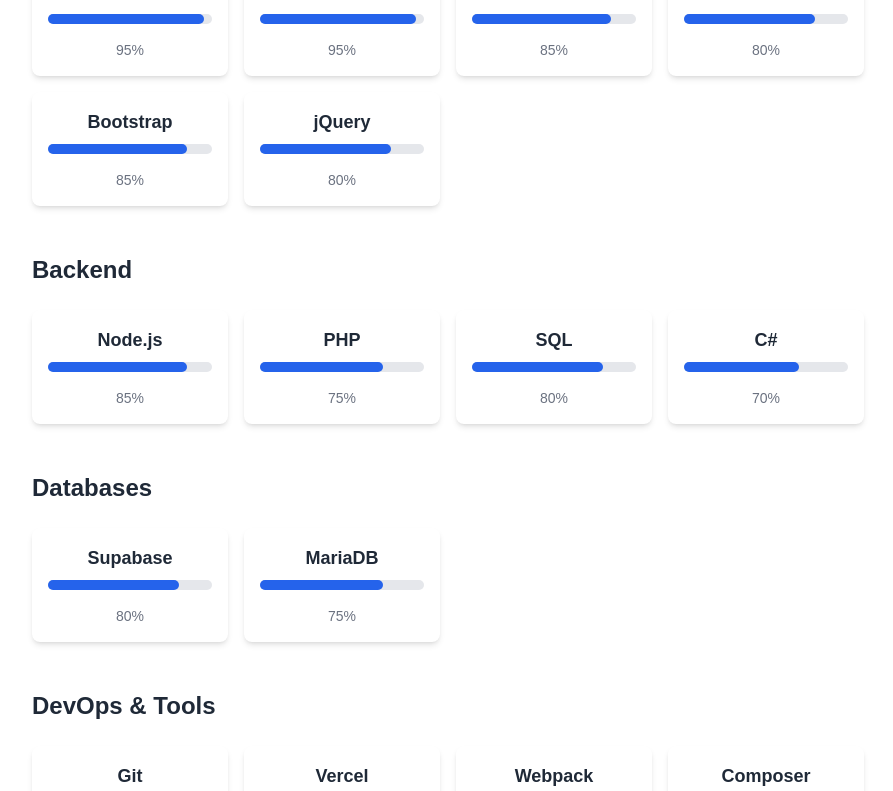
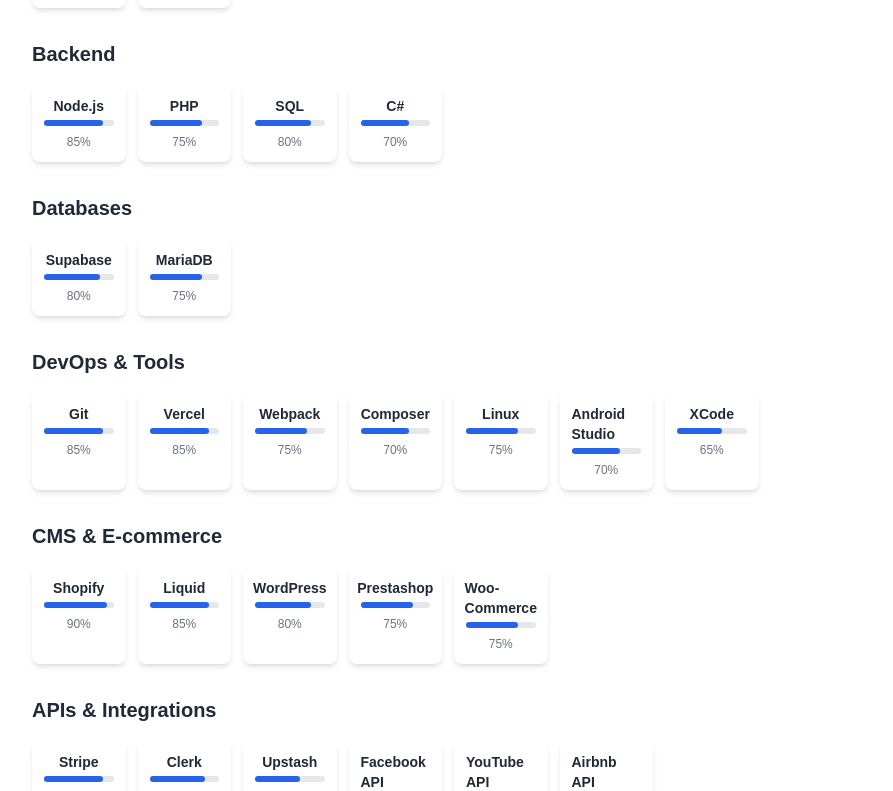
Before and after one commit to vitaliibabynin/curriculum-vitae, a Next.js app: page / in a window 1280 px wide. Shown: the part 6689-7480 px from the top of the page, without its empty margins (192-1085 px from the left). Built offline with nearby package versions, Linux system fonts and the light colour scheme.

Commit message:
Skills made smaller

```diff
--- a/app/data.ts
+++ b/app/data.ts
@@ -239,7 +239,7 @@
       { name: "Liquid", level: 85 },
       { name: "WordPress", level: 80 },
       { name: "Prestashop", level: 75 },
-      { name: "WooCommerce", level: 75 },
+      { name: "Woo-Commerce", level: 75 },
     ]
   },
   {
@@ -247,6 +247,7 @@
     skills: [
       { name: "Stripe", level: 85 },
       { name: "Clerk", level: 80 },
+      { name: "Upstash", level: 65 },
       { name: "Facebook API", level: 75 },
       { name: "YouTube API", level: 75 },
       { name: "Airbnb API", level: 70 },
@@ -281,7 +282,6 @@
       { name: "Excel VBA", level: 75 },
       { name: "Zapier", level: 70 },
       { name: "Klaviyo", level: 70 },
-      { name: "Upstash", level: 65 },
     ]
   }
 ]
--- a/components/skills-section.tsx
+++ b/components/skills-section.tsx
@@ -14,15 +14,15 @@
 
 const SkillBadge: React.FC<Skill> = ({ name, level }) => {
   return (
-    <div className="bg-white dark:bg-gray-800 rounded-lg shadow-md p-4 flex flex-col items-center">
-      <span className="text-lg font-semibold mb-2">{name}</span>
-      <div className="w-full bg-gray-200 rounded-full h-2.5 mb-4 dark:bg-gray-700">
+    <div className="bg-white dark:bg-gray-800 rounded-lg shadow-md p-3 flex flex-col items-center">
+      <span className="text-sm font-semibold mb-1">{name}</span>
+      <div className="w-full bg-gray-200 rounded-full h-1.5 mb-2 dark:bg-gray-700">
         <div
-          className="bg-blue-600 h-2.5 rounded-full dark:bg-blue-500"
+          className="bg-blue-600 h-1.5 rounded-full dark:bg-blue-500"
           style={{ width: `${level}%` }}
         ></div>
       </div>
-      <span className="text-sm text-gray-500 dark:text-gray-400">{level}%</span>
+      <span className="text-xs text-gray-500 dark:text-gray-400">{level}%</span>
     </div>
   )
 }
@@ -31,9 +31,9 @@
   return (
     <div className="max-w-4xl mx-auto px-4 sm:px-6 lg:px-8">
       {categories.map((category, index) => (
-        <div key={index} className="mb-12">
-          <h3 className="text-2xl font-bold mb-6">{category.name}</h3>
-          <div className="grid grid-cols-1 sm:grid-cols-2 md:grid-cols-3 lg:grid-cols-4 gap-4">
+        <div key={index} className="mb-8">
+          <h3 className="text-xl font-bold mb-4">{category.name}</h3>
+          <div className="grid grid-cols-2 sm:grid-cols-4 md:grid-cols-6 lg:grid-cols-8 gap-3">
             {category.skills.map((skill, skillIndex) => (
               <SkillBadge key={skillIndex} {...skill} />
             ))}
```
Also changed, not shown: 1 other file (tests, documents, lock files or other folders).
